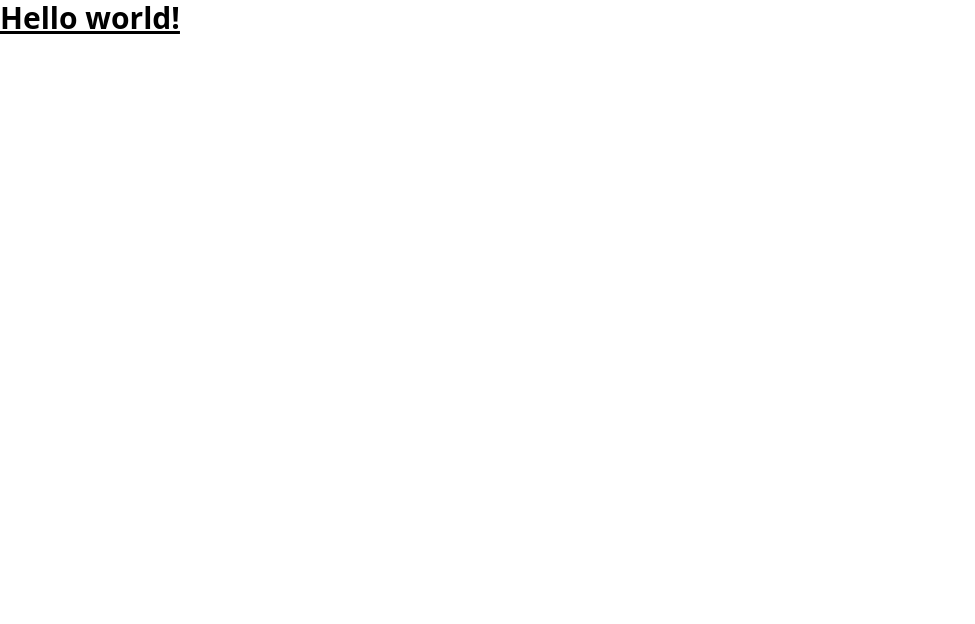
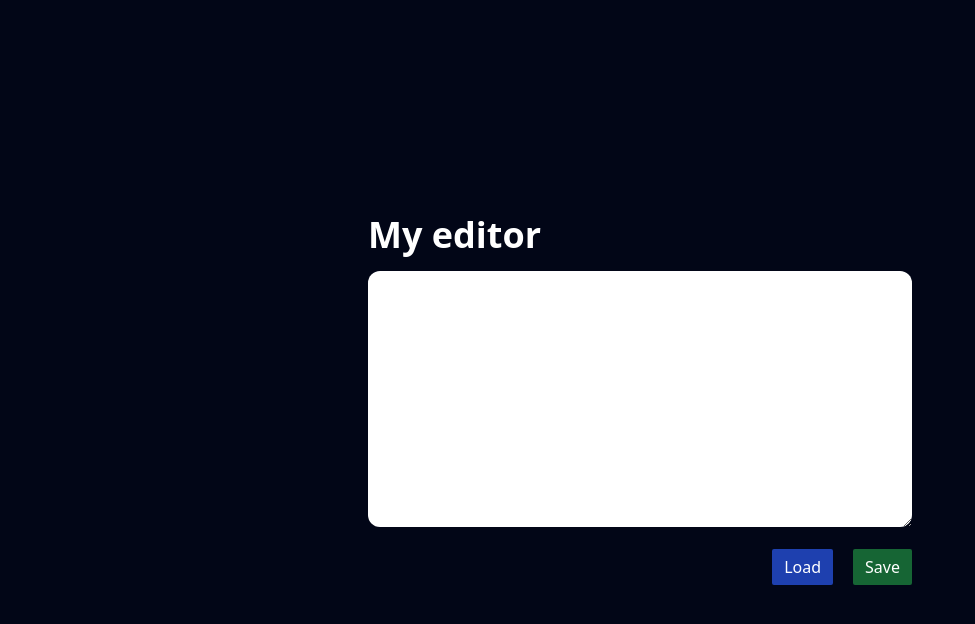
Before and after one commit to BartyDash/simple-editor, a website built with Parcel: page src/index.html in a window 1280 px wide. Shown: the whole page, without its empty margins (0-975 px from the left). Built offline with nearby package versions, Linux system fonts and the light colour scheme.

Commit message:
markup & styles

```diff
--- a/src/index.html
+++ b/src/index.html
@@ -1,16 +1,28 @@
 <!DOCTYPE html>
 <html lang="pl">
+
 <head>
     <meta charset="UTF-8">
     <meta name="viewport" content="width=device-width, initial-scale=1.0">
-    <title>Document</title>
+    <title>Simple Editor</title>
     <link href="./index.css" rel="stylesheet">
 </head>
 
-<body>
-    <h1 class="text-3xl font-bold underline">
-        Hello world!
-    </h1>
+<body class="bg-slate-950 text-white flex min-h-screen justify-center items-center">
+    <main class=" w-full p-4 max-w-xl">
+        <h1 class="text-4xl font-bold mb-4">
+            My editor
+        </h1>
+        <textarea class="w-full h-64 mb-4 text-black p-3 rounded-xl">
+
+        </textarea>
+        <div class="flex justify-end gap-5">
+            <button class="bg-blue-800 px-3 py-1.5 rounded-sm">Load</button>
+            <button class="bg-green-800 px-3 py-1.5 rounded-sm">Save</button>
+        </div>
+    </main>
+
+    <script src="./main.js" type="module"></script>
 </body>
 
 </html>
```
Also changed, not shown: src/main.js (added).
